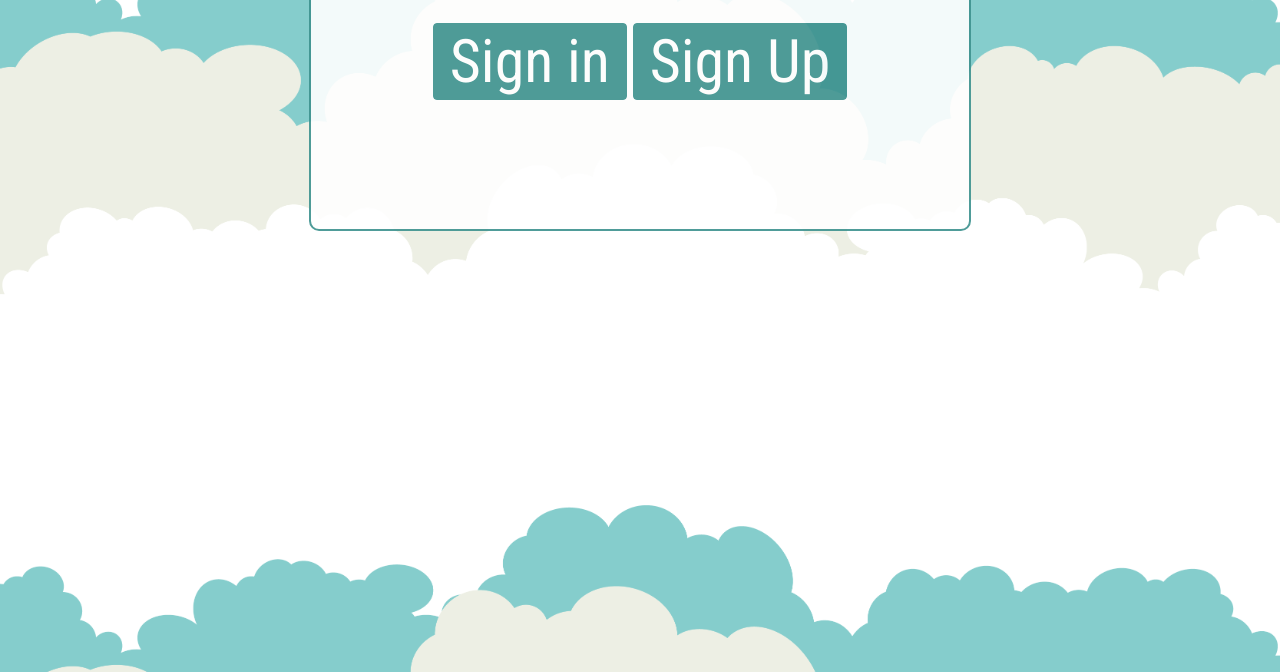
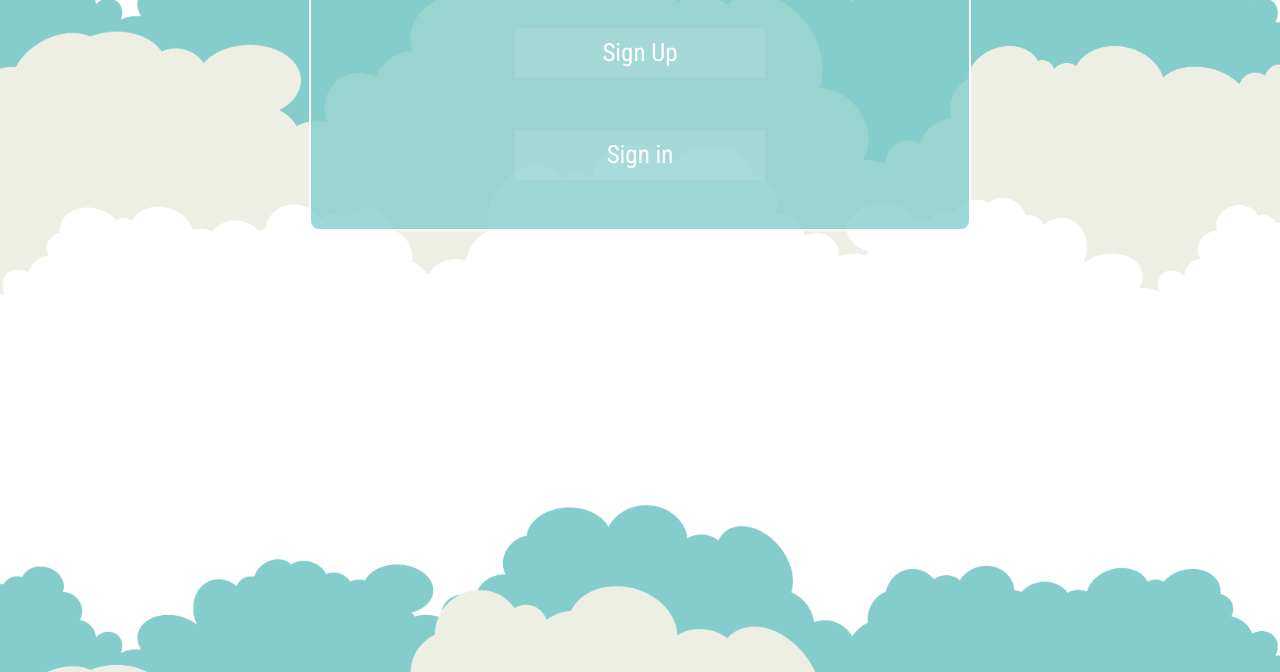
Before and after one commit to AhmedTurkiii/MemoryGame-TeamB, a plain HTML site: page Home.html in a window 1280 px wide. Shown: the part 128-800 px from the top of the page. Drawn offline with Linux system fonts and the light colour scheme.

Commit message:
modify btn style

```diff
--- a/Home.html
+++ b/Home.html
@@ -18,12 +18,21 @@
 		<div class="Title">
 			Welcome to Memory Game
 		</div>
-		<button class="Btn" onclick="location.replace('Sign in.html')">
-			Sign in
-		</button>
-		<button class="Btn" onclick="location.replace('Sign up.html')">
-			Sign Up
-		</button>
+		<div class="box-2">
+			<div class="btn btn-one" onclick="location.replace('Sign up.html')">
+				<span>
+					Sign Up
+				</span>
+			</div>
+		</div>
+		<div class="box-2">
+			<div class="btn btn-one" onclick="location.replace('Sign in.html')">
+				<span>
+					Sign in
+				</span>
+			</div>
+		</div>
 	</div>
 </body>
+
 </html>
--- a/css/homeStyle.css
+++ b/css/homeStyle.css
@@ -16,7 +16,7 @@ body
     padding: 1%;
     font-weight: bold;
     text-decoration: underline;
-    color: #3D928F;
+    color:white;
 }
 .container
 {
@@ -26,34 +26,73 @@ body
     font-size: 25px;
     padding: 1%;
     overflow: hidden;
-    background-color:rgb(255, 255, 255);opacity:0.9;
+    background-color: rgba(133, 205, 204, 0.8) ;
     border-radius: 10px;
-    border:2px solid #3D928F;
+    border:2px solid white;
     color: #3D928F;
     text-align:center
 }
-.Btn
-{
-	background-image: -webkit-linear-gradient(top,#3D928F,#3D928F);
-    background-color: #3D928F;
-    border: 1px solid #3D928F;
-    border-radius: 4px;
-    color: #FFFFFF;
-    font-family: 'Roboto Condensed',sans-serif;
-    font-size: 60px;
-    margin: 20px auto;
-    padding: 0 16px;
-    line-height: 27px;
-    height: 77px;
-    min-width: 74px;
-    text-align: center;
-    cursor: pointer;
-    user-select: none;
+div[class*=box] {
+    height: 33.33%;
+    width: 100%;
+    display: flex;
+    justify-content: center;
+    align-items: center;
 }
 
-.Btn:hover{
-	background-image: -webkit-linear-gradient(top,#FFFFFF,#FFFFFF);
-	color: #3D928F;
-	background-color: #FFFFFF;
-
+.box-1 { background-color: 3D928F; }
+.btn {
+    line-height: 50px;
+    height: 50px;
+    text-align: center;
+    width: 250px;
+    cursor: pointer;
 }
+.btn-one {
+    color: #FFF;
+    transition: all 0.3s;
+    position: relative;
+}
+.btn-one span {
+    transition: all 0.3s;
+}
+.btn-one::before {
+    content: '';
+    position: absolute;
+    bottom: 0;
+    left: 0;
+    width: 100%;
+    height: 100%;
+    z-index: 1;
+    opacity: 0;
+    transition: all 0.3s;
+    border-top-width: 1px;
+    border-bottom-width: 1px;
+    border-top-style: solid;
+    border-bottom-style: solid;
+    border-top-color: rgba(255,255,255,0.5);
+    border-bottom-color: rgba(255,255,255,0.5);
+    transform: scale(0.1, 1);
+}
+.btn-one:hover span {
+    letter-spacing: 2px;
+}
+.btn-one:hover::before {
+    opacity: 1;
+    transform: scale(1, 1);
+}
+.btn-one::after {
+    content: '';
+    position: absolute;
+    bottom: 0;
+    left: 0;
+    width: 100%;
+    height: 100%;
+    z-index: 1;
+    transition: all 0.3s;
+    background-color: rgba(255,255,255,0.1);
+}
+.btn-one:hover::after {
+    opacity: 0;
+    transform: scale(0.1, 1);
+}
```
